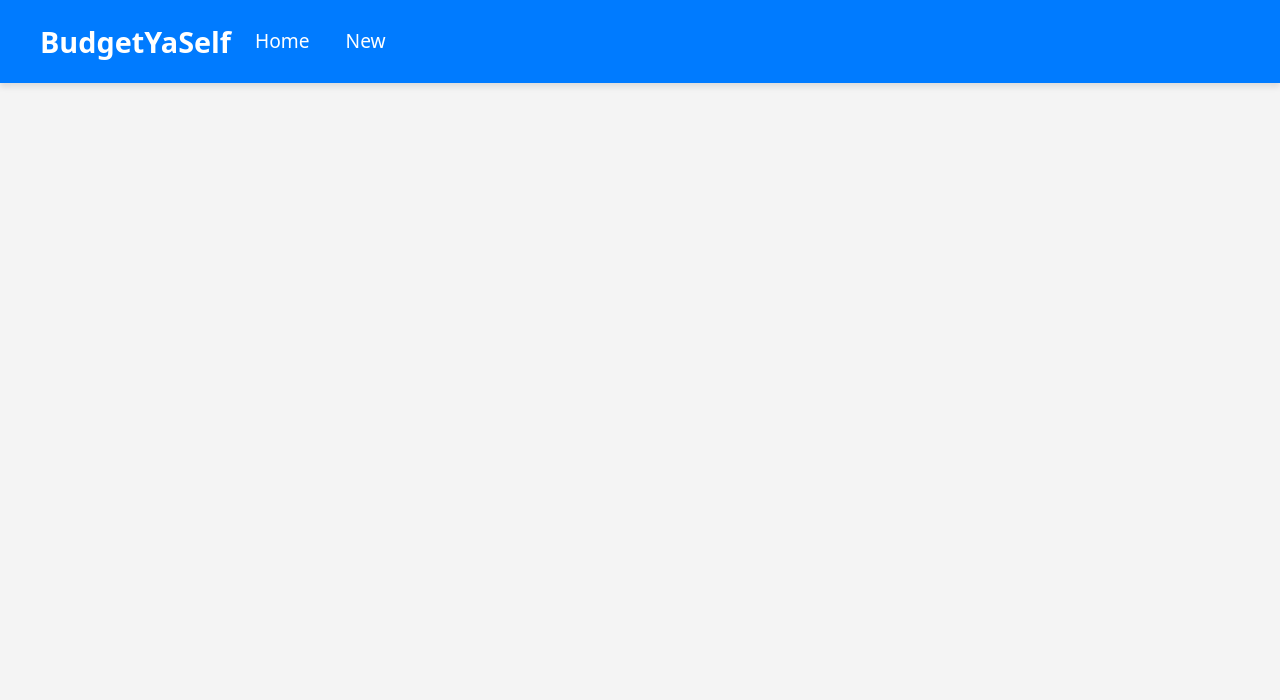
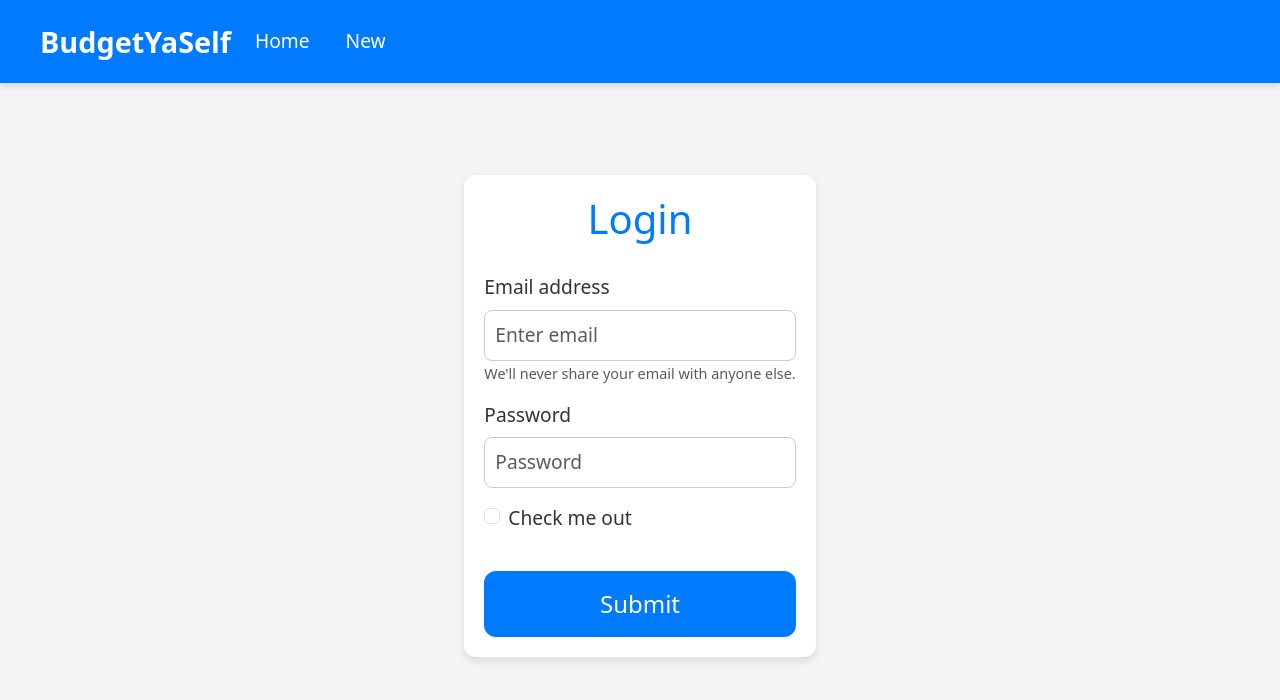
Before and after one commit to llamouth/Budgeting-App, a React (Vite) app in the folder front-end/: page /login in a window 1280 px wide. Shown: the top 700 px of the page. Built offline with nearby package versions, Linux system fonts and the light colour scheme; no server answers.

Commit message:
feat: complete backend

```diff
--- a/front-end/src/App.jsx
+++ b/front-end/src/App.jsx
@@ -10,6 +10,7 @@ import ShowOne from "./Components/MainDisplay/ShowOne/ShowOne"
 import Edit from './Components/MainDisplay/Edit/Edit'
 import NewTransaction from './Components/MainDisplay/New/NewTransaction'
 import Home from './Components/MainDisplay/Home/Home'
+import Login from './Components/MainDisplay/Login/Login'
 
 function App() {
 
@@ -33,6 +34,7 @@ function App() {
           <Route path='/transactions/new' element={<NewTransaction setTransactions={setTransactions}/>}/>
           <Route path='/transactions/:id' element={<ShowOne transactions={transactions} setTransactions={setTransactions}/>}/>
           <Route path='/transactions/:id/edit' element={<Edit transactions={transactions} setTransactions={setTransactions}/>}/>
+          <Route path='/login' element={<Login/>}/>
         </Routes>
       </div>
     </>
--- /dev/null
+++ b/front-end/src/Components/MainDisplay/Login/Login.jsx
@@ -0,0 +1,34 @@
+import React from 'react';
+import Button from 'react-bootstrap/Button';
+import Form from 'react-bootstrap/Form';
+import "../styles/Login.scss"
+
+const Login = () => {
+    return (
+        <div className="login-container">
+            <h2>Login</h2>
+            <Form>
+                <Form.Group className="mb-3" controlId="formBasicEmail">
+                    <Form.Label>Email address</Form.Label>
+                    <Form.Control type="email" placeholder="Enter email" />
+                    <Form.Text className="text-muted">
+                        We'll never share your email with anyone else.
+                    </Form.Text>
+                </Form.Group>
+
+                <Form.Group className="mb-3" controlId="formBasicPassword">
+                    <Form.Label>Password</Form.Label>
+                    <Form.Control type="password" placeholder="Password" />
+                </Form.Group>
+                <Form.Group className="mb-3" controlId="formBasicCheckbox">
+                    <Form.Check type="checkbox" label="Check me out" />
+                </Form.Group>
+                <Button variant="primary" type="submit">
+                    Submit
+                </Button>
+            </Form>
+        </div>
+    );
+};
+
+export default Login;
--- a/front-end/src/Components/MainDisplay/New/NewTransaction.jsx
+++ b/front-end/src/Components/MainDisplay/New/NewTransaction.jsx
@@ -20,6 +20,13 @@ const NewTransaction = ({ setTransactions }) => {
         from: "",
         category: "",
     });
+
+    const handleKeyDown = (e) => {
+        if (e.key === '$') {
+            e.preventDefault();
+            alert('The "$" symbol is not allowed.');
+        }
+    };
 
     const handleSubmit = (e) => {
         e.preventDefault();
@@ -56,6 +63,10 @@ const NewTransaction = ({ setTransactions }) => {
       };
 
     const handleChange = (e) => {
+        if (e.target.value.includes('$')) {
+            alert('The "$" symbol is not allowed.');
+            return;
+        }
         if(e.target.name === "type") {
             setMethod(e.target.value)
         }
@@ -85,7 +96,7 @@ const NewTransaction = ({ setTransactions }) => {
                 </Form.Group>
                 <Form.Group className="mb-3">
                     <Form.Label>Amount</Form.Label>
-                    <Form.Control type="text" placeholder="Enter Amount" onChange={handleChange} name='amount'/>
+                    <Form.Control type="text" placeholder="Enter Amount" onChange={handleChange} onKeyDown={handleKeyDown} name='amount'/>
                     <Form.Text className="text-muted">
                         How much is the item?
                     </Form.Text>
--- /dev/null
+++ b/front-end/src/Components/MainDisplay/styles/Login.scss
@@ -0,0 +1,20 @@
+.login-container {
+    max-width: 1200px;
+    margin: 0 auto;
+    padding: 20px;
+    background-color: #fff;
+    box-shadow: 0 4px 8px rgba(0, 0, 0, 0.1);
+    border-radius: 12px;
+
+    @media (max-width: 1200px) {
+        padding: 15px;
+    }
+
+    @media (max-width: 992px) {
+        padding: 10px;
+    }
+
+    @media (max-width: 768px) {
+        padding: 5px;
+    }
+}
--- a/front-end/src/utils/helpers.js
+++ b/front-end/src/utils/helpers.js
@@ -1,6 +1,5 @@
 const calculateCents = (array, amount) => {
-    let cents = array[1]
-    let dollars = array[0]
+    let [dollars,cents] = array
 
     if(amount > cents) {
         dollars -= 1
```
